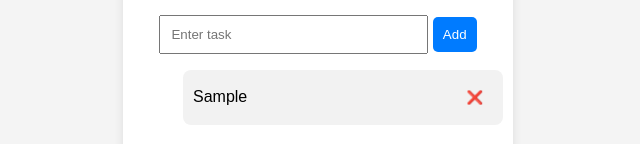
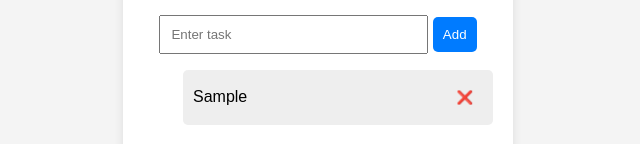
Before and after one commit to mehakcodess/to-do, a plain HTML site: page index.html in a window 1280 px wide. Both pictures are taken after typing "Sample" into the empty fields and a click on the button "Add". Shown: the part 370-514 px from the top of the page, 322-962 px from the left. Drawn offline with Linux system fonts and the light colour scheme.

Commit message:
Updated style.css

```diff
--- a/style.css
+++ b/style.css
@@ -45,20 +45,8 @@ li {
   background: #eee;
   display: flex;
   justify-content: space-between;
+  align-items: center;
   border-radius: 5px;
-}
-li {
-  list-style: none;
-  display: flex;
-  justify-content: space-between;
-  align-items: center;
-
-  margin: 10px auto;
-  padding: 10px;
-  width: 300px;
-
-  background: #f2f2f2;
-  border-radius: 8px;
 }
 
 .task-text.done {
```
